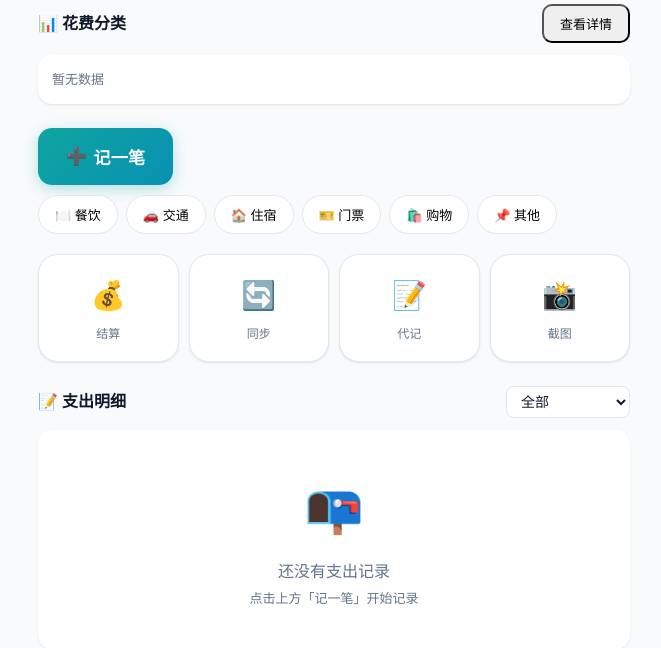
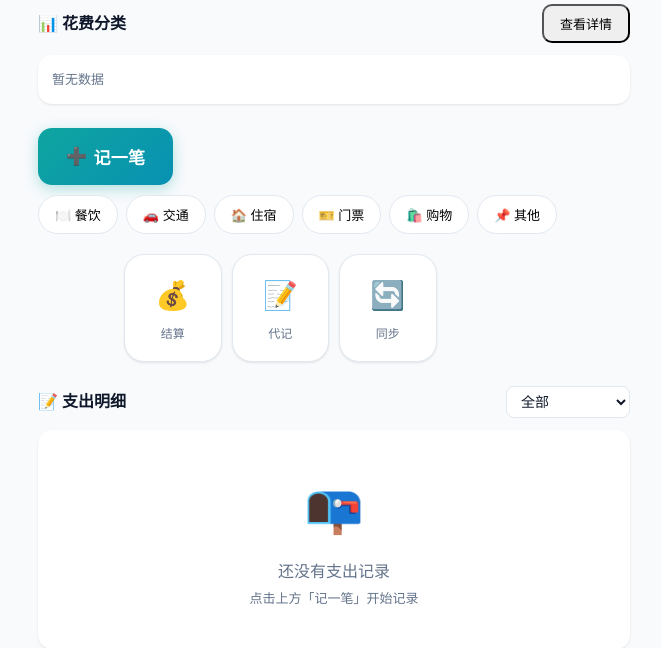
Before and after one commit to Kuangkimo/travel-expense-tracker, a Flask app: page /trip/1 in a window 1280 px wide. Shown: the part 324-972 px from the top of the page, without its empty margins (306-967 px from the left). Run offline with Flask 3, Linux system fonts and the light colour scheme; data that the repository does not hold is empty.

Commit message:
refactor: 移除首页截图按钮(结算页已有) + 操作导航改为3栏居中(结算/代记/同步)

```diff
--- a/static/css/style.css
+++ b/static/css/style.css
@@ -549,6 +549,13 @@ body {
     font-size: 12px;
     color: var(--text-secondary);
     font-weight: 500;
+}
+
+.action-grid-3 {
+    grid-template-columns: repeat(3, 1fr);
+    max-width: 420px;
+    margin-left: auto;
+    margin-right: auto;
 }
 
 /* ── 支出列表 ── */
--- a/templates/trip.html
+++ b/templates/trip.html
@@ -74,22 +74,18 @@
     </div>
 
     <!-- 操作导航 -->
-    <div class="action-grid">
+    <div class="action-grid action-grid-3">
         <div class="action-card" onclick="navigateTo('settle')">
             <span class="action-icon">💰</span>
             <span class="action-label">结算</span>
-        </div>
-        <div class="action-card" onclick="navigateTo('sync')">
-            <span class="action-icon">🔄</span>
-            <span class="action-label">同步</span>
         </div>
         <div class="action-card" onclick="manageMembers()">
             <span class="action-icon">📝</span>
             <span class="action-label">代记</span>
         </div>
-        <div class="action-card" onclick="takeScreenshot()">
-            <span class="action-icon">📸</span>
-            <span class="action-label">截图</span>
+        <div class="action-card" onclick="navigateTo('sync')">
+            <span class="action-icon">🔄</span>
+            <span class="action-label">同步</span>
         </div>
     </div>
 
@@ -206,20 +202,6 @@
             <div class="modal-actions">
                 <button class="btn btn-secondary" onclick="closeMemberModal()">完成</button>
             </div>
-        </div>
-    </div>
-
-    <!-- 截图弹窗 -->
-    <div id="screenshotModal" class="modal" style="display:none;">
-        <div class="modal-backdrop" onclick="closeScreenshotModal()"></div>
-        <div class="modal-content screenshot-content" id="screenshotContent">
-            <div id="screenshotPreview">
-                <!-- 截图内容由JS生成 -->
-            </div>
-        </div>
-        <div class="screenshot-actions" id="screenshotActions" style="display:none;">
-            <button class="btn btn-primary" onclick="downloadScreenshot()">📥 保存截图</button>
-            <button class="btn btn-secondary" onclick="closeScreenshotModal()">关闭</button>
         </div>
     </div>
 
@@ -644,12 +626,6 @@ async function removeMember(id) {
 }
 
 // ── 截图生成 ──
-function takeScreenshot() {
-    showToast('生成结算截图中...');
-    // 跳转到结算页，触发截图
-    window.location = `/trip/${currentTripId}/settle?screenshot=1`;
-}
-
 // ── Toast ──
 function showToast(msg) {
     const t = document.getElementById('toast');
```
